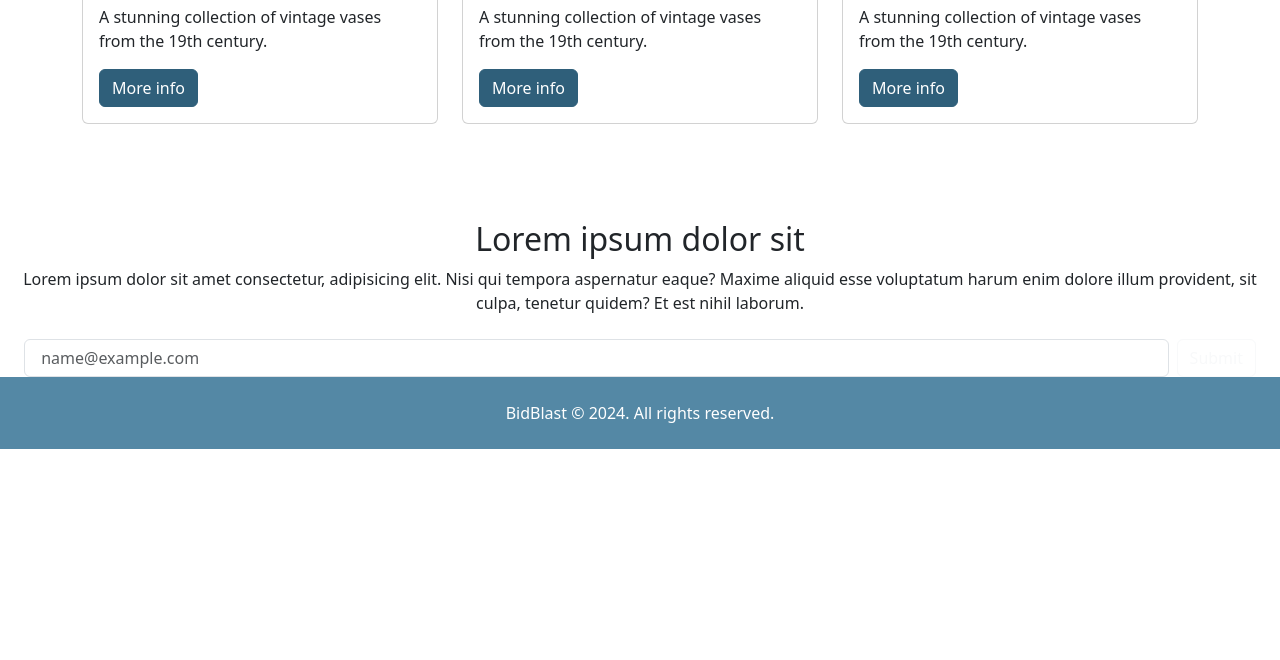
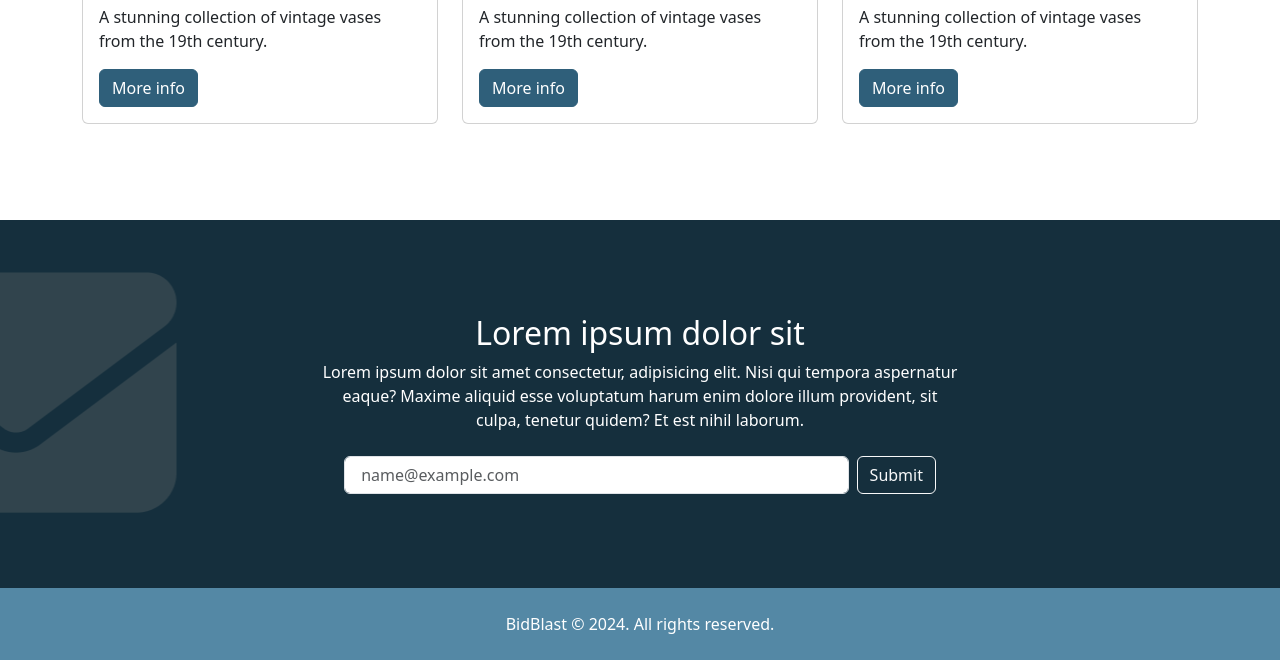
Before and after one commit to itsmaik/semester-project-2, a website built with Vite: page index.html in a window 1280 px wide. Shown: the part 2657-3317 px from the top of the page. Before the commit the page ends 3106 px from the top, so only its background shows below. Built offline with nearby package versions, Linux system fonts and the light colour scheme.

Commit message:
adds scss script for subscription section

```diff
--- a/src/sass/index.scss
+++ b/src/sass/index.scss
@@ -53,3 +53,26 @@ $position-values: (
 p {
   margin: auto;
 }
+
+.subscribe-section {
+  background: url('../assets/img/Vector.png') no-repeat center center;
+  background-size: cover;
+  height: 23rem;
+}
+
+.overlay {
+  background: rgba(0, 0, 0, 0.5);
+  color: white;
+  height: 100%;
+  display: flex;
+  flex-direction: column;
+  justify-content: center;
+  align-items: center;
+}
+
+.subscribe-media {
+  width: 90%;
+  @include media-breakpoint-up(md) {
+    width: 50%;
+  }
+}
```
